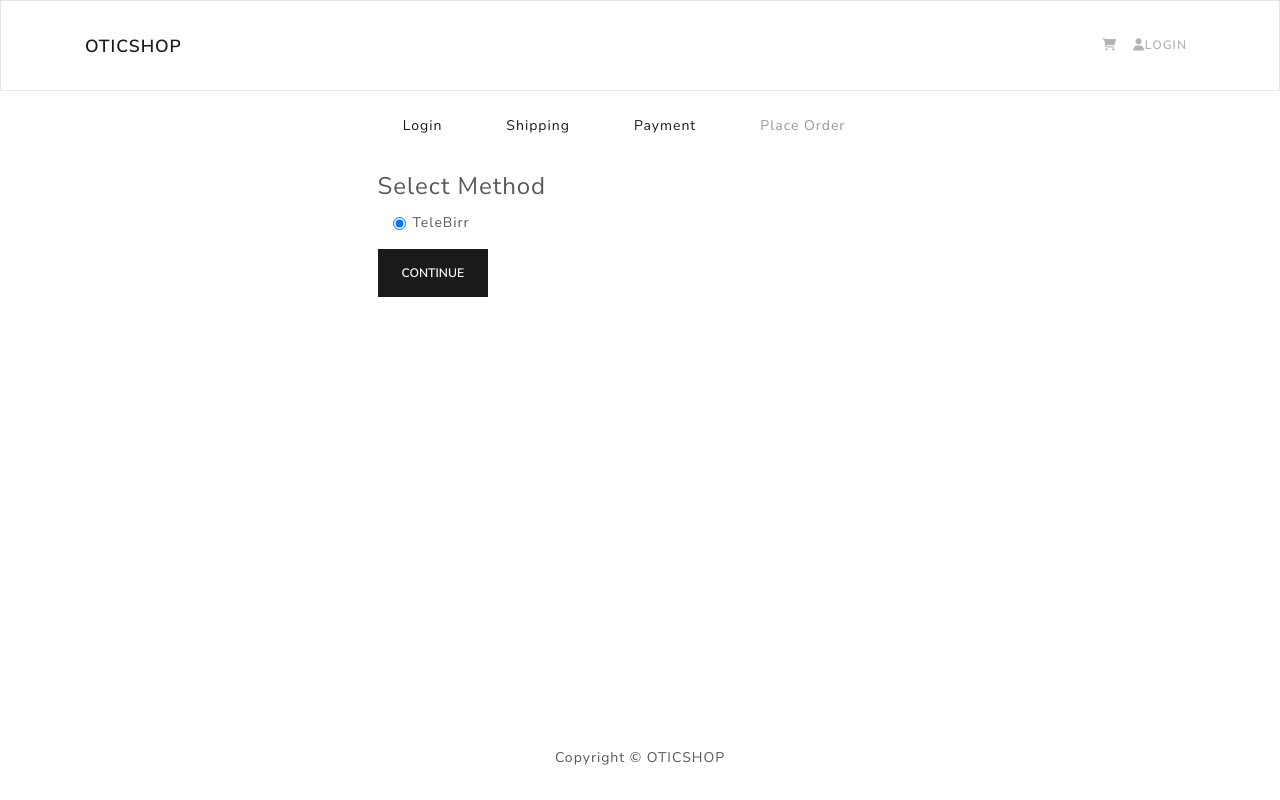
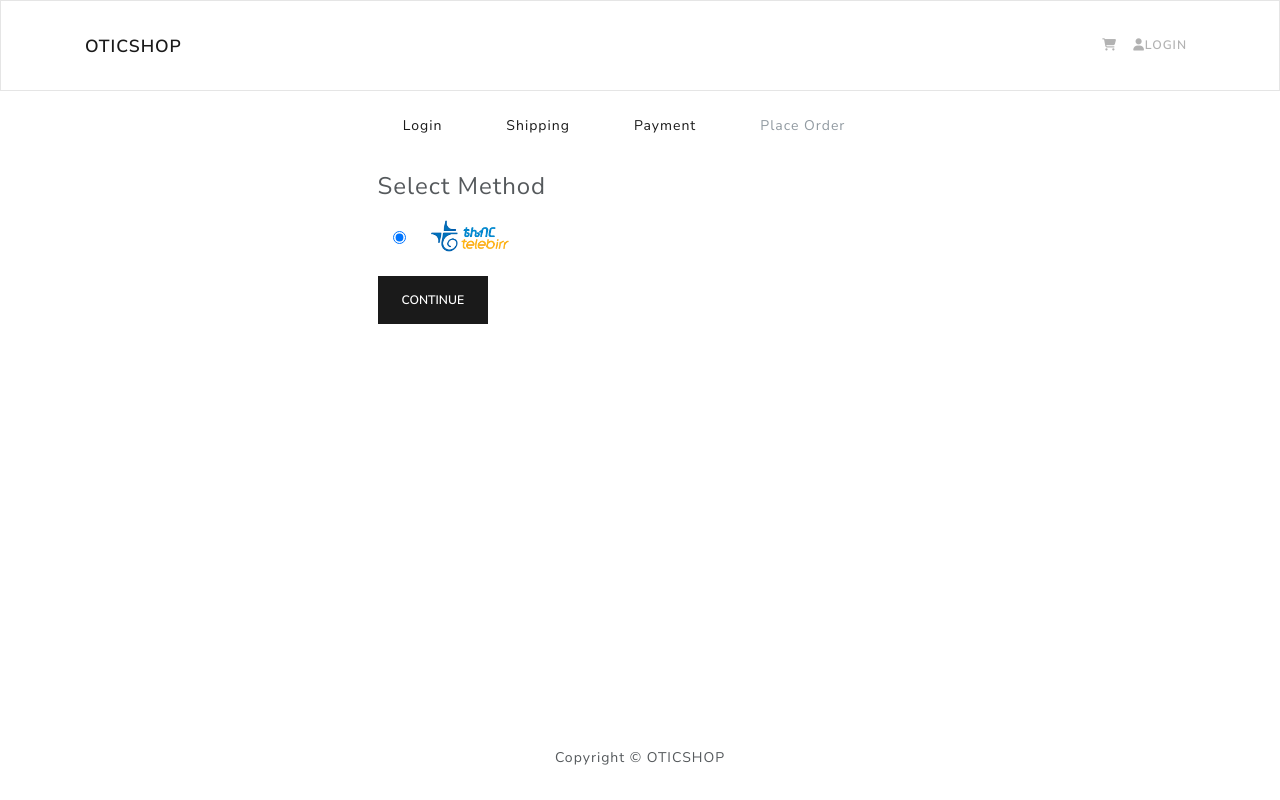
Before and after one commit to noble-ch/onlineShop, a React (Vite) app in the folder frontend/: page /payment in a window 1280 px wide. Built offline with nearby package versions, Linux system fonts and the light colour scheme.

Commit message:
payment method

```diff
--- a/frontend/src/App.jsx
+++ b/frontend/src/App.jsx
@@ -25,7 +25,7 @@ function App() {
             <Route path="/profile" element={<ProfileScreen />} />
             <Route path="/login/shipping" element={<ShippingScreen />} />
             <Route path="/payment" element={<PaymentScreen />} />
-            <Route path='/placeorder' component={<PlaceOrderScreen/>} />
+            <Route path="/placeorder" element={<PlaceOrderScreen />} />
 
             <Route path="/product/:id" element={<ProductScreen />} />
             <Route path="/cart/:id?" element={<CartScreen />} />
--- a/frontend/src/components/FormContainer.jsx
+++ b/frontend/src/components/FormContainer.jsx
@@ -1,5 +1,6 @@
+/* eslint-disable react/prop-types */
 import { Container, Row, Col } from "react-bootstrap";
-import React from "react";
+
 
 function FormContainer({ children }) {
   return (
--- a/frontend/src/components/Header.jsx
+++ b/frontend/src/components/Header.jsx
@@ -3,15 +3,17 @@ import { Navbar, Nav, Container, NavDropdown } from "react-bootstrap";
 import { LinkContainer } from "react-router-bootstrap";
 // import SearchBox from "./SearchBox";
 import { logout } from "../actions/userActions";
+import { useNavigate } from "react-router-dom";
 
 function Header() {
   const userLogin = useSelector((state) => state.userLogin);
   const { userInfo } = userLogin;
-
+  const navigate = useNavigate;
   const dispatch = useDispatch();
 
   const logoutHandler = () => {
     dispatch(logout());
+    navigate("/");
   };
 
   return (
--- a/frontend/src/screens/PaymentScreen.jsx
+++ b/frontend/src/screens/PaymentScreen.jsx
@@ -14,7 +14,7 @@ function PaymentScreen() {
 
   const dispatch = useDispatch();
 
-  const [paymentMethod, setPaymentMethod] = useState("PayPal");
+  const [paymentMethod, setPaymentMethod] = useState("TeleBirr");
 
   if (!shippingAddress.address) {
     navigate("/shipping");
@@ -34,13 +34,21 @@ function PaymentScreen() {
         <Form.Group className="mb-3">
           <Form.Label as="legend">Select Method</Form.Label>
           <Col>
+            <div className="d-flex align-items-center">
               <Form.Check
                 type="radio"
-              label="TeleBirr"
+                label=""
                 id="telebirr"
                 name="paymentMethod"
                 checked
                 onChange={(e) => setPaymentMethod(e.target.value)}></Form.Check>
+              <img
+                src="/TeleBirr.svg"
+                alt="TeleBirr Icon"
+                className="ml-2"
+                style={{ width: "100px", height: "48px" }}
+              />
+            </div>
           </Col>
         </Form.Group>
 
--- a/frontend/src/screens/PlaceOrderScreen.jsx
+++ b/frontend/src/screens/PlaceOrderScreen.jsx
@@ -10,8 +10,8 @@ import CheckoutSteps from '../components/CheckoutSteps'
 function PlaceOrderScreen() {
     const navigate = useNavigate()
 
-    const orderCreate = useSelector(state => state.orderCreate)
-    const { order, error, success } = orderCreate
+    // const orderCreate = useSelector(state => state.orderCreate)
+    // const { order, error, success } = orderCreate
 
     const dispatch = useDispatch()
 
@@ -23,17 +23,16 @@ function PlaceOrderScreen() {
 
     cart.totalPrice = (Number(cart.itemsPrice) + Number(cart.shippingPrice) + Number(cart.taxPrice)).toFixed(2)
 
-
     if (!cart.paymentMethod) {
         navigate('/payment')
     }
 
     useEffect(() => {
-        if (success) {
-            navigate(`/order/${order._id}`)
-            // dispatch({ type: ORDER_CREATE_RESET })
-        }
-    }, [success, navigate, dispatch])
+        // if (success) {
+        //     navigate(`/order/${order._id}`)
+        //     dispatch({ type: ORDER_CREATE_RESET })
+        // }
+    }, [navigate, dispatch])
 
     // const placeOrder = () => {
     //     dispatch(createOrder({
@@ -140,10 +139,9 @@ function PlaceOrderScreen() {
                                 </Row>
                             </ListGroup.Item>
 
-
-                            <ListGroup.Item>
+                            {/* <ListGroup.Item>
                                 {error && <Message variant='danger'>{error}</Message>}
-                            </ListGroup.Item>
+                            </ListGroup.Item> */}
 
                             <ListGroup.Item>
                                 <Button
```
Also changed, not shown: frontend/public/TeleBirr.svg (added). Lines whose indentation alone changed are shown as unchanged.
